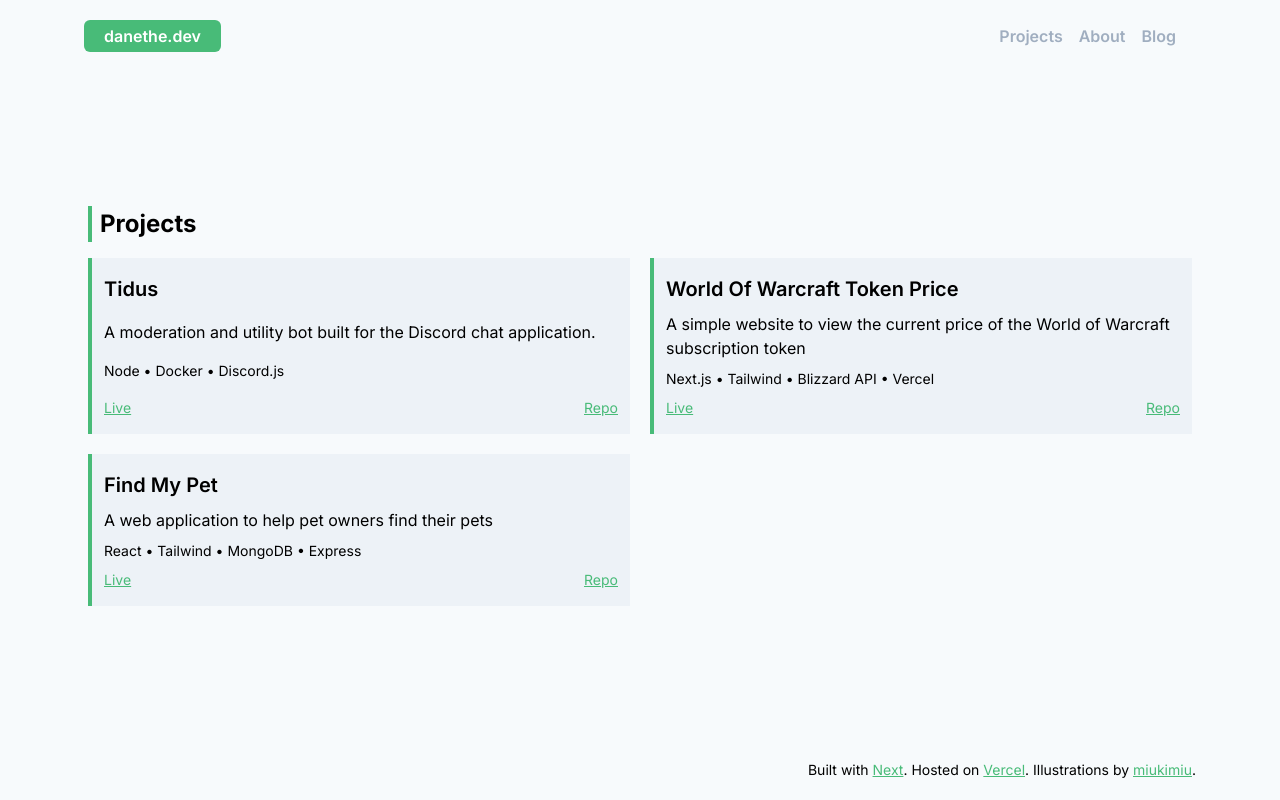
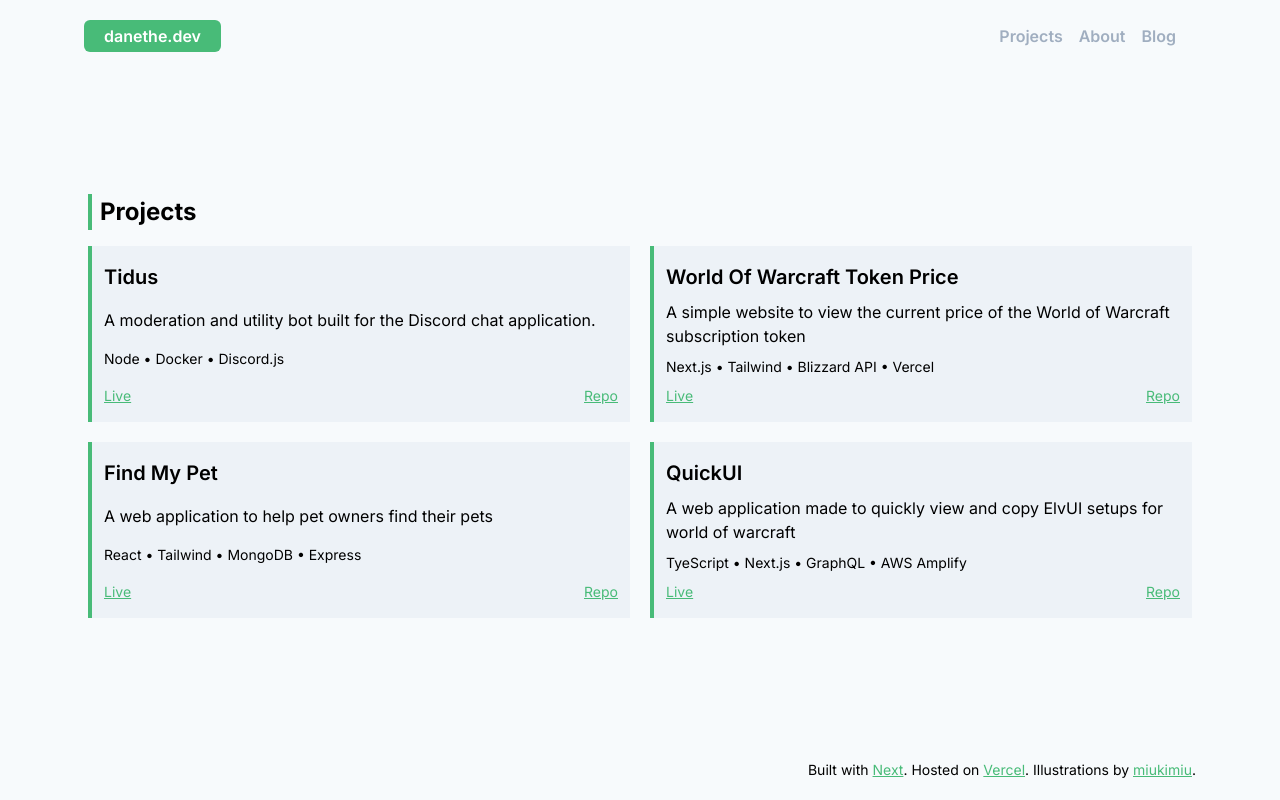
Before and after one commit to nulfrost/danethe.dev, a Next.js app: page /projects in a window 1280 px wide. Built offline with nearby package versions, Linux system fonts and the light colour scheme.

Commit message:
add new project

```diff
--- a/package.json
+++ b/package.json
@@ -11,7 +11,7 @@
     "@mapbox/rehype-prism": "^0.4.0",
     "@tailwindcss/typography": "^0.1.4",
     "autoprefixer": "^9.8.5",
-    "date-fns": "^2.15.0",
+    "date-fns": "^2.16.1",
     "gray-matter": "^4.0.2",
     "next": "9.4.4",
     "react": "16.13.1",
@@ -20,7 +20,7 @@
     "rehype-stringify": "^8.0.0",
     "remark-parse": "^8.0.3",
     "remark-rehype": "^7.0.0",
-    "tailwindcss": "^1.5.1",
+    "tailwindcss": "^1.7.6",
     "unified": "^9.0.0"
   },
   "devDependencies": {
--- a/pages/projects.js
+++ b/pages/projects.js
@@ -33,13 +33,14 @@ export default function Projects() {
               live: "https://findmypet1.herokuapp.com/",
               repo: "https://github.com/Danex2/findmypet",
             },
-            /*{
-              title: "Some react project",
-              description: "it does stuff",
-              libs: ["React", "Tailwind", "Firebase"],
-              live: "#",
-              repo: "#",
-            },*/
+            {
+              title: "QuickUI",
+              description:
+                "A web application made to quickly view and copy ElvUI setups for world of warcraft",
+              libs: ["TyeScript", "Next.js", "GraphQL", "AWS Amplify"],
+              live: "https://master.d3vtz7bmt2l79k.amplifyapp.com",
+              repo: "https://github.com/Danex2/quickui",
+            },
           ].map(({ title, description, libs, live, repo }) => (
             <div
               className="flex flex-col justify-between px-3 py-4 space-y-2 bg-gray-200 border-l-4 border-green-500"
```
Also changed, not shown: 1 other file (tests, documents, lock files or other folders).
